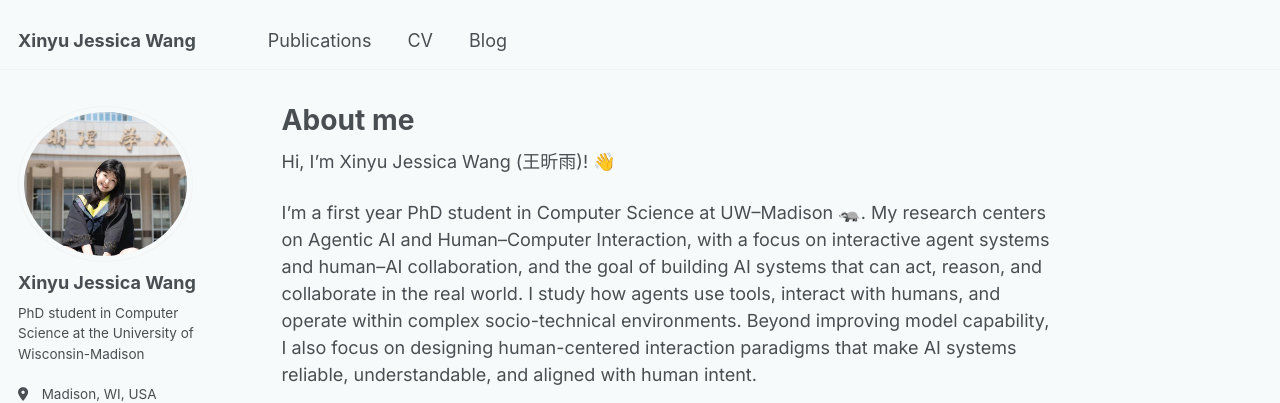
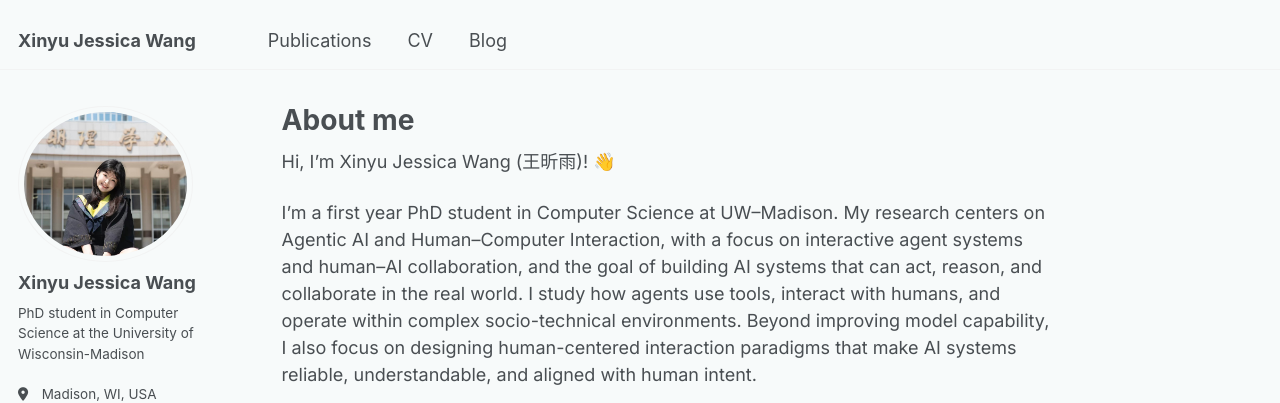
Before and after one commit to xwang2775/xwang2775.github.io, a Jekyll site: the page built from _pages/about.md, in a window 1280 px wide and 900 px high. Shown: the top 403 px of the window. Built offline with Jekyll 4.4.1, drawn with Linux system fonts in a browser that asks for light colours; some web fonts are replaced.

Commit message:
update formate

```diff
--- a/_pages/about.md
+++ b/_pages/about.md
@@ -9,7 +9,7 @@ redirect_from:
 
 Hi, I'm Xinyu Jessica Wang (王昕雨)! 👋
 
-I'm a first year PhD student in Computer Science at UW–Madison 🦡. My research centers on Agentic AI and Human–Computer Interaction, with a focus on interactive agent systems and human–AI collaboration, and the goal of building AI systems that can act, reason, and collaborate in the real world. I study how agents use tools, interact with humans, and operate within complex socio-technical environments. Beyond improving model capability, I also focus on designing human-centered interaction paradigms that make AI systems reliable, understandable, and aligned with human intent.
+I'm a first year PhD student in Computer Science at UW–Madison. My research centers on Agentic AI and Human–Computer Interaction, with a focus on interactive agent systems and human–AI collaboration, and the goal of building AI systems that can act, reason, and collaborate in the real world. I study how agents use tools, interact with humans, and operate within complex socio-technical environments. Beyond improving model capability, I also focus on designing human-centered interaction paradigms that make AI systems reliable, understandable, and aligned with human intent.
 
 More broadly, I aim to develop AI agents that augment human decision-making, coordinate with people and other agents, and ultimately reshape workflows by reducing cognitive and operational burden while preserving human oversight and control.
 
```
